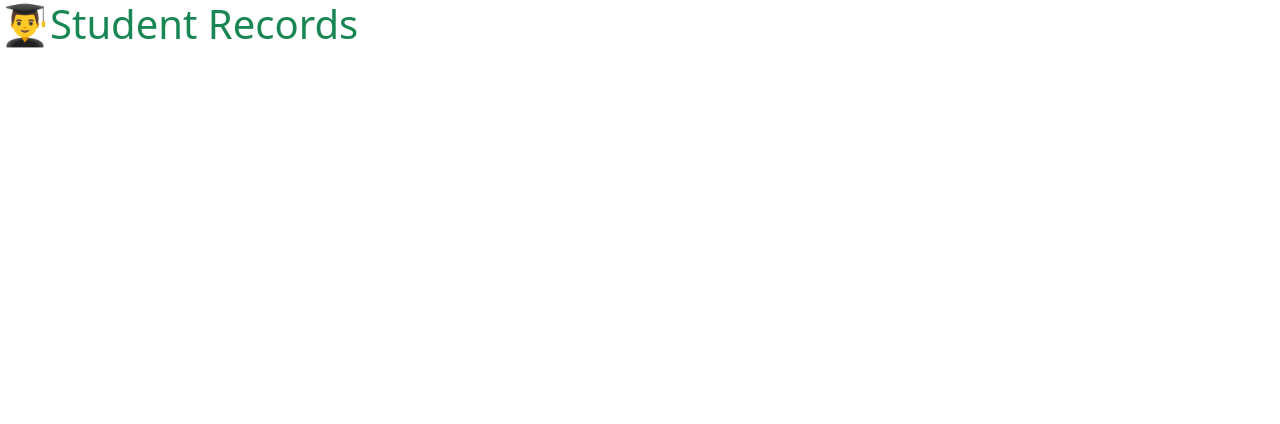
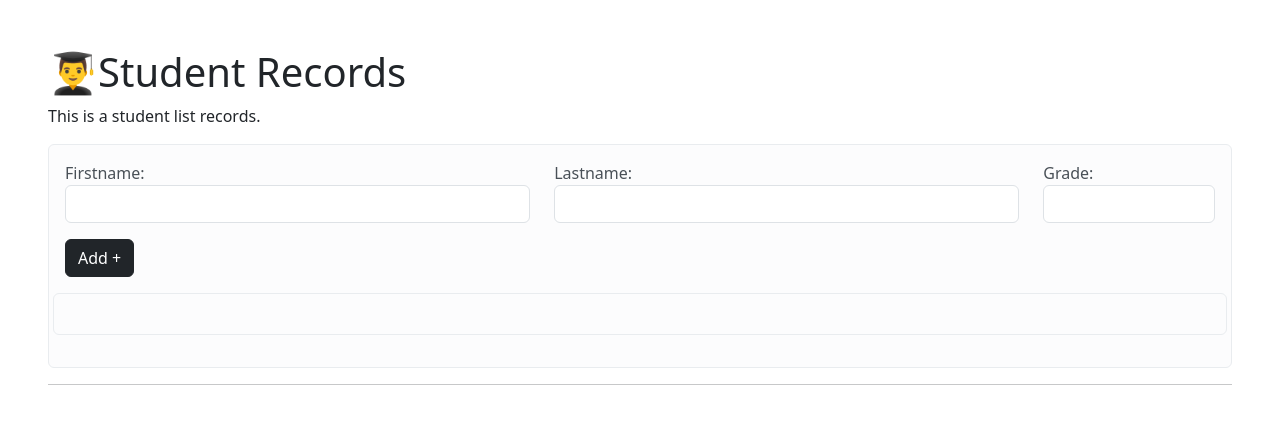
Before and after one commit to Lit-23/React-Firebase, a React (Vite) app in the folder student system/: page / in a window 1280 px wide. Shown: the top 424 px of the page. Built offline with nearby package versions, Linux system fonts and the light colour scheme.

Commit message:
render data from input. save the input data in localstorage

```diff
--- a/student system/src/App.jsx
+++ b/student system/src/App.jsx
@@ -1,9 +1,10 @@
 import 'bootstrap/dist/css/bootstrap.min.css';
+import Home from './components/Home';
 
 function App() {
   return (
     <>
-      <h1 className='text-success'>👨‍🎓Student Records</h1>
+      <Home />
     </>
   )
 }
--- /dev/null
+++ b/student system/src/components/Home.jsx
@@ -0,0 +1,117 @@
+import { useEffect, useState } from 'react'
+import Student from './Student'
+
+const Home = () => {
+  const [student, setStudent] = useState({
+    firstname: '',
+    lastname: '',
+    grade: ''
+  });
+
+  const [studentList, setStudenList] = useState([]);
+
+  useEffect(() => {
+    const savedStudentList = JSON.parse(localStorage.getItem('studentList'));
+
+    if(savedStudentList){
+      setStudenList(savedStudentList);
+    }
+  }, [])
+
+  const addStudent = () => {
+    if( student.firstname === '' || student.lastname === '' || student.grade === '' ) {
+      alert('Missing field');
+    } else{
+      setStudenList(
+        studentList => [
+          ...studentList, student
+        ]
+      );
+
+      setStudent({
+        firstname: '',
+        lastname: '',
+        grade: ''
+      });
+
+      localStorage.setItem('studentList', JSON.stringify(studentList));
+    }
+  }
+
+  return (
+    <section className='p-5'>
+      <h1>👨‍🎓Student Records</h1>
+      <p>This is a student list records.</p>
+
+      <div className='alert alert-light'>
+        <div className='row'>
+          <div className='col-md-5'>
+            <label htmlFor="firstname">Firstname:</label>
+            <input
+              id='firstname'
+              className='form-control'
+              type="text"
+              required
+              value={student.firstname}
+              onChange={(e) => setStudent({
+                ...student,
+                firstname: e.target.value
+              })}
+            />
+          </div>
+          <div className='col-md-5'>
+            <label htmlFor="lastname">Lastname:</label>
+            <input
+              id='lastname'
+              className='form-control'
+              type="text"
+              required
+              value={student.lastname}
+              onChange={(e) => setStudent({
+                ...student,
+                lastname: e.target.value
+              })}
+            />
+          </div>
+          <div className='col-md-2'>
+            <label htmlFor="grade">Grade:</label>
+            <input
+              id='grade'
+              className='form-control'
+              type="number"
+              required
+              value={student.grade}
+              onChange={(e) => setStudent({
+                ...student,
+                grade: e.target.value
+              })}
+            />
+          </div>
+
+          <div className='col-md-2'>
+            <button onClick={addStudent} className='btn btn-dark mt-3'>Add +</button>
+          </div>
+          <div className='alert alert-light mt-3'>
+            <h3 className='fw-bold'>
+              {student.firstname} {student.lastname} <span className='badge bg-dark'>{student.grade}</span>
+            </h3>
+          </div>
+        </div>
+      </div>
+      <hr />
+
+      {
+        studentList.map((studentRecord, index) => (
+          <Student
+            key={index}
+            firstname={studentRecord.firstname}
+            lastname={studentRecord.lastname}
+            grade={studentRecord.grade}
+          />
+        ))
+      }
+    </section>
+  )
+}
+
+export default Home
--- /dev/null
+++ b/student system/src/components/Student.jsx
@@ -0,0 +1,11 @@
+const Student = ({ firstname, lastname, grade }) => {
+  return (
+    <div className="alert alert-light">
+        {lastname}, {firstname} <span className="badge bg-dark">{grade}</span>
+        <button className="btn btn-sm btn-danger float-end">Delete</button>
+        <button className="btn btn-sm btn-secondary float-end me-2">Edit</button>
+    </div>
+  )
+}
+
+export default Student
```
